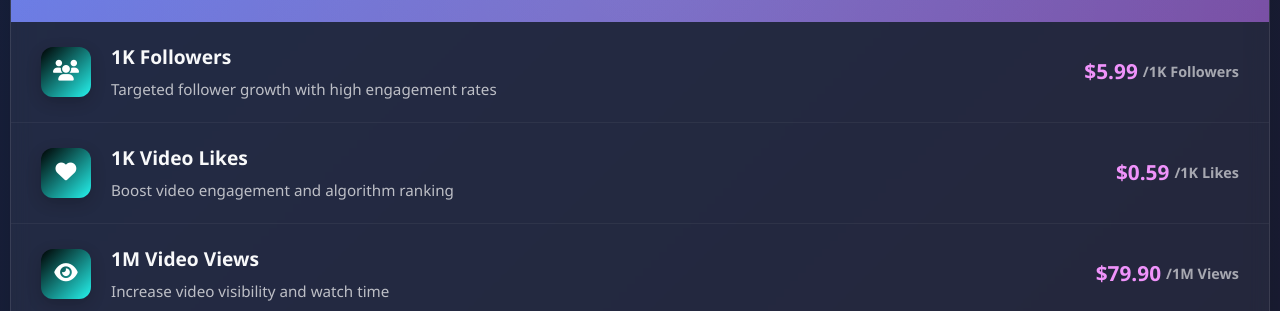
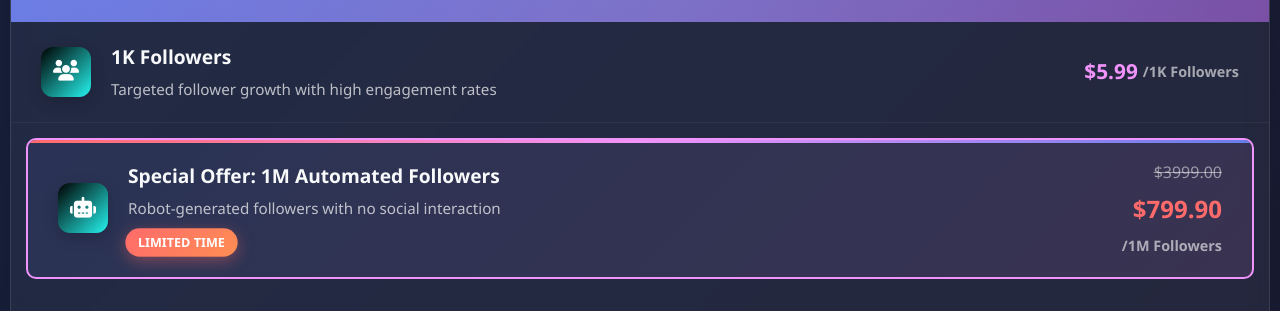
Before and after one commit to Lenchant11/www.giggo.top, a plain HTML site: page index.html in a window 1280 px wide. Shown: the part 604-915 px from the top of the page. Drawn offline with Linux system fonts and the light colour scheme.

Commit message:
Update index.html

```diff
--- a/index.html
+++ b/index.html
@@ -440,6 +440,67 @@
             box-shadow: 0 10px 20px rgba(0, 136, 204, 0.3);
         }
 
+        .special-offer {
+    background: linear-gradient(135deg, rgba(102, 126, 234, 0.1), rgba(240, 147, 251, 0.1));
+    border: 2px solid var(--accent);
+    border-radius: 10px;
+    margin: 15px;
+    position: relative;
+    overflow: hidden;
+}
+
+.special-offer::before {
+    content: '';
+    position: absolute;
+    top: 0;
+    left: 0;
+    right: 0;
+    height: 3px;
+    background: linear-gradient(90deg, #ff6b6b, #f093fb, #667eea);
+    animation: shimmer 2s infinite;
+}
+
+.special-badge {
+    display: inline-block;
+    background: linear-gradient(135deg, #ff6b6b, #ff8e53);
+    color: white;
+    font-size: 0.75rem;
+    font-weight: 700;
+    padding: 4px 12px;
+    border-radius: 20px;
+    margin-top: 8px;
+    animation: pulse 2s infinite;
+    box-shadow: 0 4px 15px rgba(255, 107, 107, 0.4);
+}
+
+.special-offer .service-price {
+    color: #ff6b6b;
+    font-weight: 800;
+    font-size: 1.5rem;
+    display: flex;
+    flex-direction: column;
+    align-items: flex-end;
+    gap: 5px;
+}
+
+.original-price {
+    text-decoration: line-through;
+    color: rgba(255, 255, 255, 0.5);
+    font-size: 1rem;
+    font-weight: 400;
+}
+
+        @keyframes pulse {
+    0% { transform: scale(1); }
+    50% { transform: scale(1.05); }
+    100% { transform: scale(1); }
+}
+
+@keyframes shimmer {
+    0% { background-position: -200% 0; }
+    100% { background-position: 200% 0; }
+}
+
         /* Animations */
         @keyframes fadeIn {
             from { opacity: 0; transform: translateY(20px); }
@@ -489,7 +550,15 @@
                 max-width: 300px;
                 justify-content: center;
             }
-        }
+
+            .special-offer {
+                margin: 10px;
+            }
+
+            .special-offer .service-price {
+                 font-size: 1.3rem;
+             }
+         }
 
         @media (max-width: 480px) {
             .container {
@@ -590,6 +659,23 @@
                             </div>
                         </div>
                         <div class="service-price">$5.99<span class="price-unit" data-en="/1K Followers" data-cn">/1K 粉丝</span></div>
+                    </div>
+                    <div class="service-row special-offer">
+                        <div class="service-info">
+                            <div class="service-icon tiktok-color">
+                                <i class="fas fa-robot"></i>
+                            </div>
+                            <div>
+                                <div class="service-name" data-en="Special Offer: 1M Automated Followers" data-cn="特价优惠：100万自动化粉丝">Special Offer: 1M Automated Followers</div>
+                                <div class="service-description" data-en="Robot-generated followers with no social interaction" data-cn="机器人生成的粉丝，不参与任何社交互动">Robot-generated followers with no social interaction</div>
+                                <div class="special-badge" data-en="LIMITED TIME" data-cn="限时优惠">LIMITED TIME</div>
+                            </div>
+                        </div>
+                        <div class="service-price">
+                            <span class="original-price">$3999.00</span>
+                            $799.90
+                            <span class="price-unit" data-en="/1M Followers" data-cn">/100万粉丝</span>
+                        </div>
                     </div>
                     <div class="service-row">
                         <div class="service-info">
```
